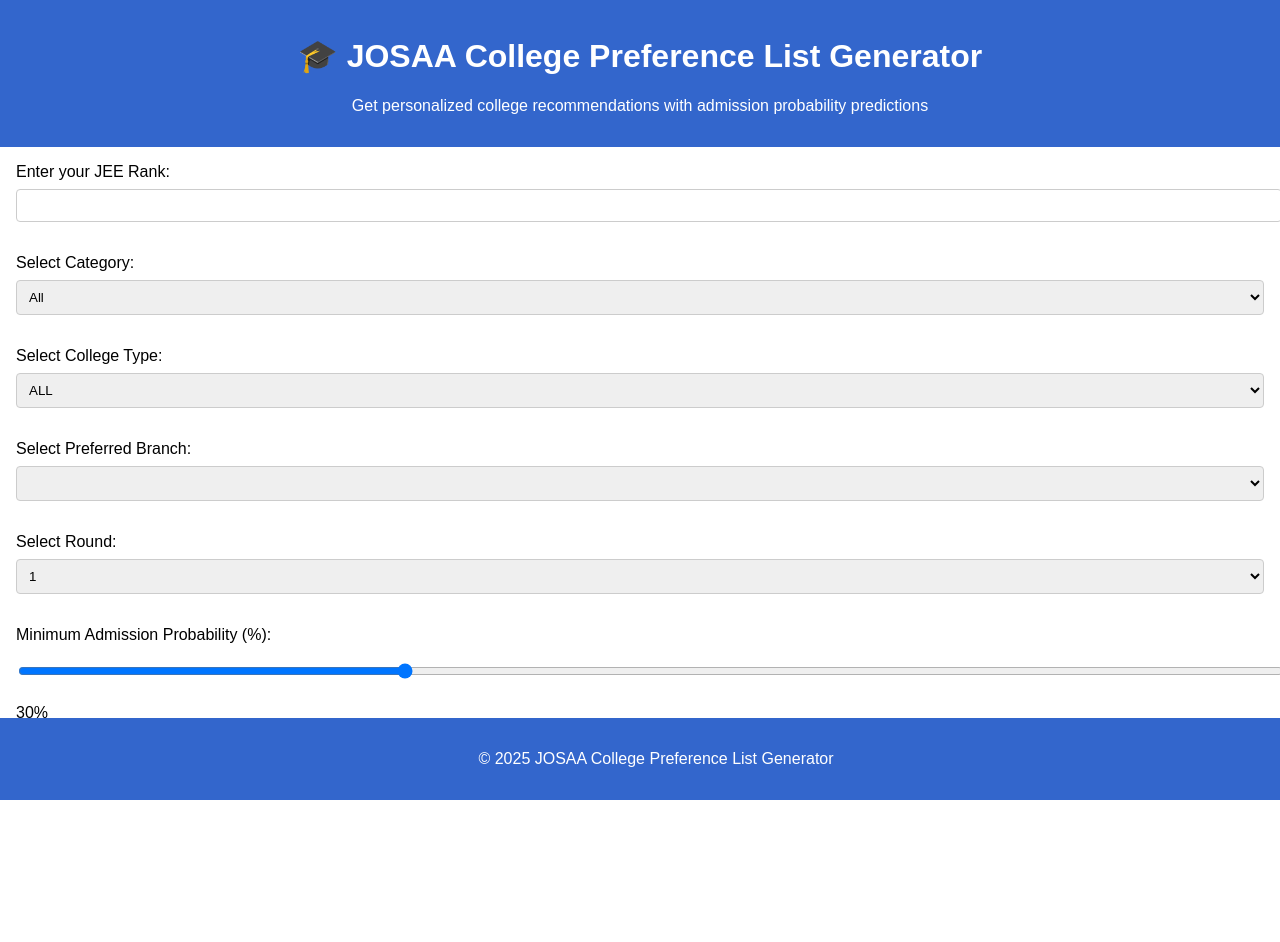
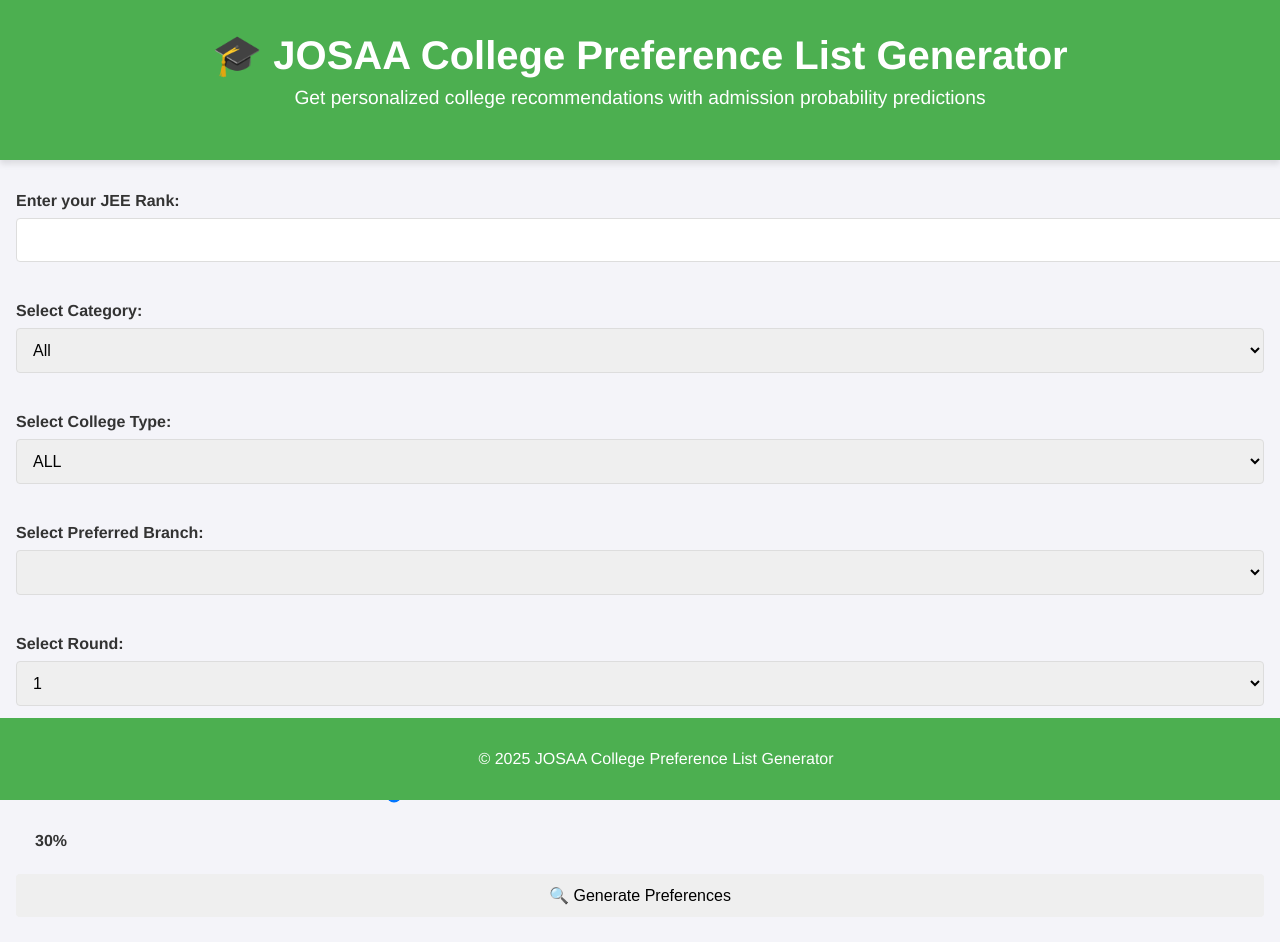
Before and after one commit to JARAWA/JOSAA_preference, a plain HTML site: page index.html in a window 1280 px wide. Before the commit the page ends 833 px from the top, so only its background shows below. Drawn offline with Linux system fonts and the light colour scheme; no server answers.

Commit message:
Update styles.css

```diff
--- a/static/styles.css
+++ b/static/styles.css
@@ -1,51 +1,105 @@
 body {
-    font-family: Arial, sans-serif;
+    font-family: 'Helvetica Neue', Helvetica, Arial, sans-serif;
     margin: 0;
     padding: 0;
-    box-sizing: border-box;
+    background-color: #f4f4f9;
+    color: #333;
 }
 
 header {
-    background-color: #3366cc;
+    background-color: #4CAF50;
     color: white;
     text-align: center;
-    padding: 1rem;
+    padding: 2rem 1rem;
+    box-shadow: 0 4px 6px rgba(0, 0, 0, 0.1);
+}
+
+header h1 {
+    margin: 0;
+    font-size: 2.5rem;
+}
+
+header p {
+    font-size: 1.2rem;
+    margin-top: 0.5rem;
 }
 
 main {
-    padding: 1rem;
+    padding: 2rem 1rem;
+}
+
+.container {
+    max-width: 800px;
+    margin: 0 auto;
+    background: white;
+    padding: 2rem;
+    border-radius: 8px;
+    box-shadow: 0 4px 12px rgba(0, 0, 0, 0.05);
 }
 
 section {
-    margin-bottom: 1rem;
+    margin-bottom: 1.5rem;
 }
 
 label {
     display: block;
     margin-bottom: 0.5rem;
+    font-weight: bold;
 }
 
-input, select, button {
+input, select {
     width: 100%;
-    padding: 0.5rem;
+    padding: 0.75rem;
     margin-bottom: 1rem;
-    border: 1px solid #ccc;
+    border: 1px solid #ddd;
     border-radius: 4px;
+    font-size: 1rem;
+}
+
+input[type="range"] {
+    width: calc(100% - 50px);
+    display: inline-block;
+}
+
+#prob-value {
+    display: inline-block;
+    width: 50px;
+    text-align: center;
+    font-size: 1rem;
+    font-weight: bold;
+    margin-left: 10px;
 }
 
 button {
-    background-color: #3366cc;
-    color: white;
+    width: 100%;
+    padding: 0.75rem;
     border: none;
+    border-radius: 4px;
+    font-size: 1rem;
     cursor: pointer;
+    transition: background-color 0.3s ease;
 }
 
-button:hover {
-    background-color: #254a8a;
+button.btn-primary {
+    background-color: #4CAF50;
+    color: white;
+}
+
+button.btn-primary:hover {
+    background-color: #45a049;
+}
+
+button.btn-secondary {
+    background-color: #5bc0de;
+    color: white;
+}
+
+button.btn-secondary:hover {
+    background-color: #46b8da;
 }
 
 footer {
-    background-color: #3366cc;
+    background-color: #4CAF50;
     color: white;
     text-align: center;
     padding: 1rem;
@@ -57,3 +111,27 @@ footer {
 #output-table, #prob-plot {
     margin-top: 2rem;
 }
+
+table {
+    width: 100%;
+    border-collapse: collapse;
+    margin-top: 1rem;
+}
+
+table, th, td {
+    border: 1px solid #ddd;
+}
+
+th, td {
+    padding: 0.75rem;
+    text-align: left;
+}
+
+th {
+    background-color: #f2f2f2;
+    font-weight: bold;
+}
+
+tr:nth-child(even) {
+    background-color: #f9f9f9;
+}
```
